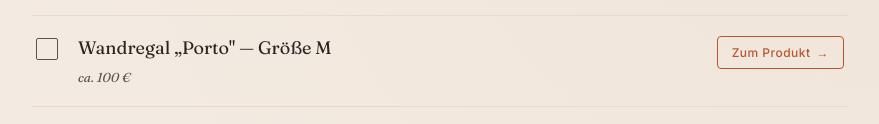
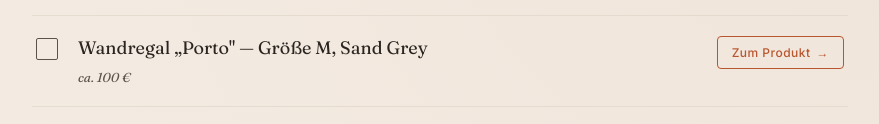
Before and after one commit to neueae/ezra, a plain HTML site: page baby-wishlist-v2.html in a window 1280 px wide. Shown: the part 3295-3419 px from the top of the page, without its empty margins (200-1079 px from the left). Drawn offline with Linux system fonts and the light colour scheme; no server answers.

Commit message:
Update baby-wishlist-v2.html

```diff
--- a/baby-wishlist-v2.html
+++ b/baby-wishlist-v2.html
@@ -559,7 +559,7 @@ const WISHLIST = [
           { id: 'e03', name: 'Gutschein / Geld für Balkongestaltung', price: 'nach eigenem Ermessen' },
           { id: 'e04', name: 'Wäschekorb', price: 'ca. 70 €', url: 'https://www.westwing.de/wall-laundry-basket-bagup-en-25reo73806.html' },
           { id: 'e05', name: 'Wandregal „Porto" — Größe S, Sand Grey', price: 'ca. 75 €', url: 'https://fink.store/products/porto-shelf' },
-          { id: 'e06', name: 'Wandregal „Porto" — Größe M', price: 'ca. 100 €', url: 'https://fink.store/products/porto-shelf' },
+          { id: 'e06', name: 'Wandregal „Porto" — Größe M, Sand Grey', price: 'ca. 100 €', url: 'https://fink.store/products/porto-shelf' },
           { id: 'e07', name: 'Sage Barista Express Impress', price: 'refurbished ca. 350 €', note: 'Schwarz matt oder Edelstahl', url: 'https://www.windhornkd.de/Refurbished-Geraete/SAGE/Refurbish-Geraete-EU/Espresso/SES876-Barista-Express-Impress/' },
         ]
       }
```
